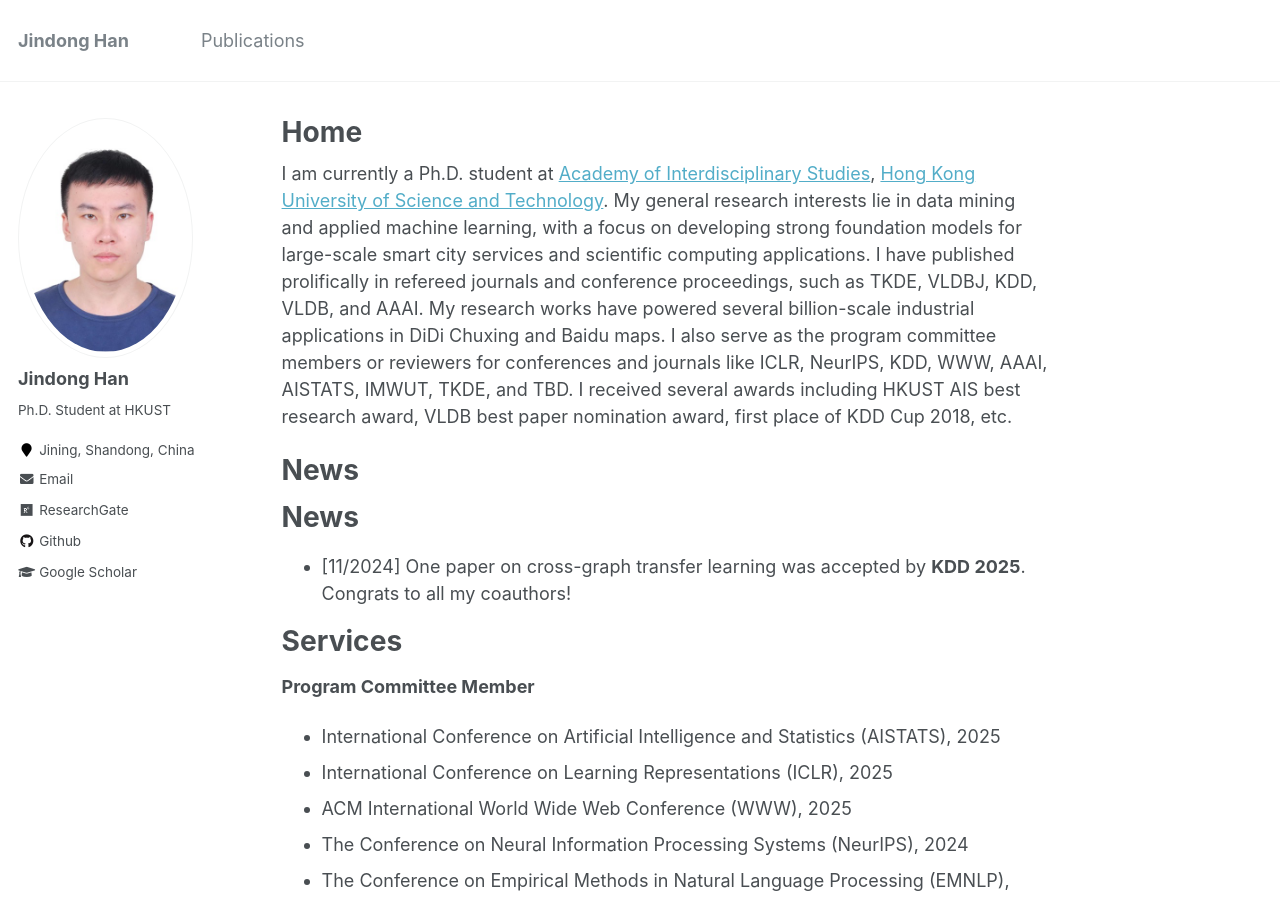
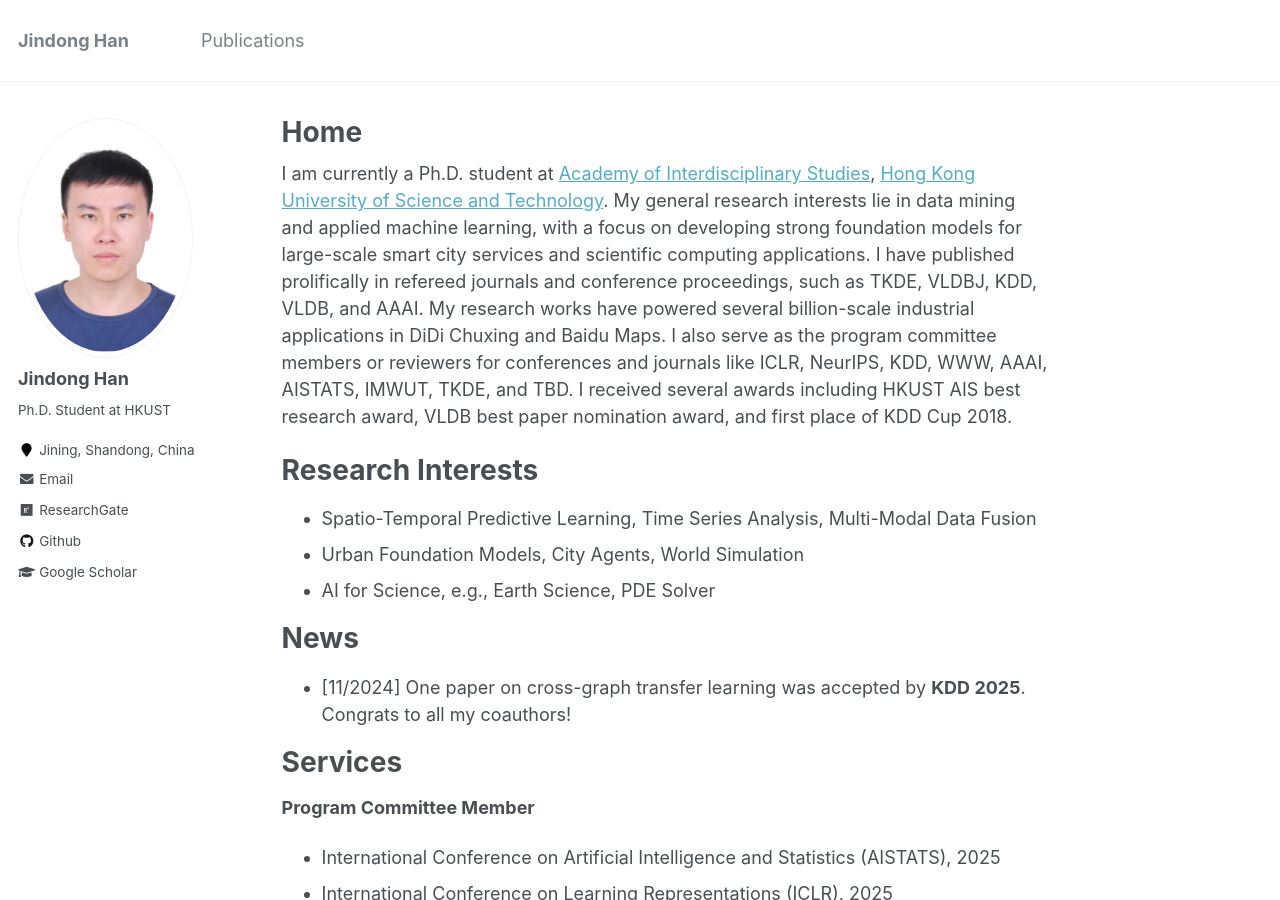
Before and after one commit to jhanao-hkust/jhanao-hkust.github.io, a Jekyll site: the page built from _pages/about.md, in a window 1280 px wide and 900 px high. Built offline with Jekyll 4.4.1, drawn with Linux system fonts in a browser that asks for light colours.

Commit message:
Update about.md

```diff
--- a/_pages/about.md
+++ b/_pages/about.md
@@ -8,9 +8,12 @@ redirect_from:
   - /about.html
 ---
 
-I am currently a Ph.D. student at [Academy of Interdisciplinary Studies](https://ais.hkust.edu.hk/), [Hong Kong University of Science and Technology](https://hkust.edu.hk/). My general research interests lie in data mining and applied machine learning, with a focus on developing strong foundation models for large-scale smart city services and scientific computing applications. I have published prolifically in refereed journals and conference proceedings, such as TKDE, VLDBJ, KDD, VLDB, and AAAI. My research works have powered several billion-scale industrial applications in DiDi Chuxing and Baidu maps. I also serve as the program committee members or reviewers for conferences and journals like ICLR, NeurIPS, KDD, WWW, AAAI, AISTATS, IMWUT, TKDE, and TBD. I received several awards including HKUST AIS best research award, VLDB best paper nomination award, first place of KDD Cup 2018, etc.
+I am currently a Ph.D. student at [Academy of Interdisciplinary Studies](https://ais.hkust.edu.hk/), [Hong Kong University of Science and Technology](https://hkust.edu.hk/). My general research interests lie in data mining and applied machine learning, with a focus on developing strong foundation models for large-scale smart city services and scientific computing applications. I have published prolifically in refereed journals and conference proceedings, such as TKDE, VLDBJ, KDD, VLDB, and AAAI. My research works have powered several billion-scale industrial applications in DiDi Chuxing and Baidu Maps. I also serve as the program committee members or reviewers for conferences and journals like ICLR, NeurIPS, KDD, WWW, AAAI, AISTATS, IMWUT, TKDE, and TBD. I received several awards including HKUST AIS best research award, VLDB best paper nomination award, and first place of KDD Cup 2018.
 
-# News
+# Research Interests
+* Spatio-Temporal Predictive Learning, Time Series Analysis, Multi-Modal Data Fusion
+* Urban Foundation Models, City Agents, World Simulation
+* AI for Science, e.g., Earth Science, PDE Solver
 
 # News
 
```
